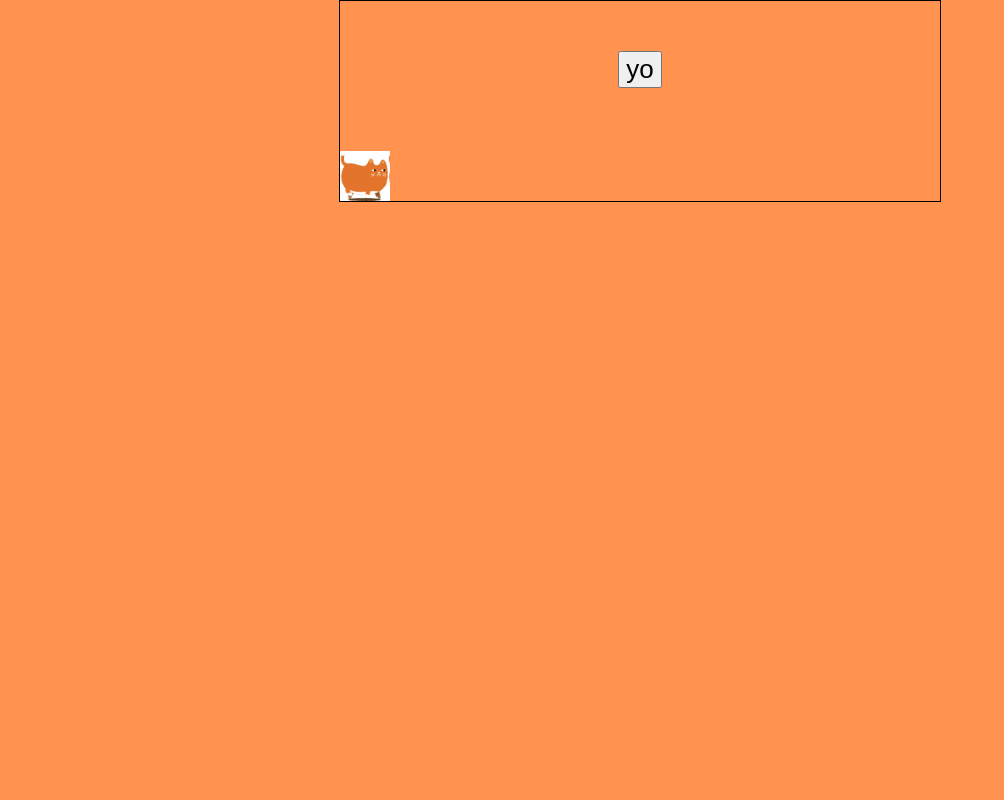
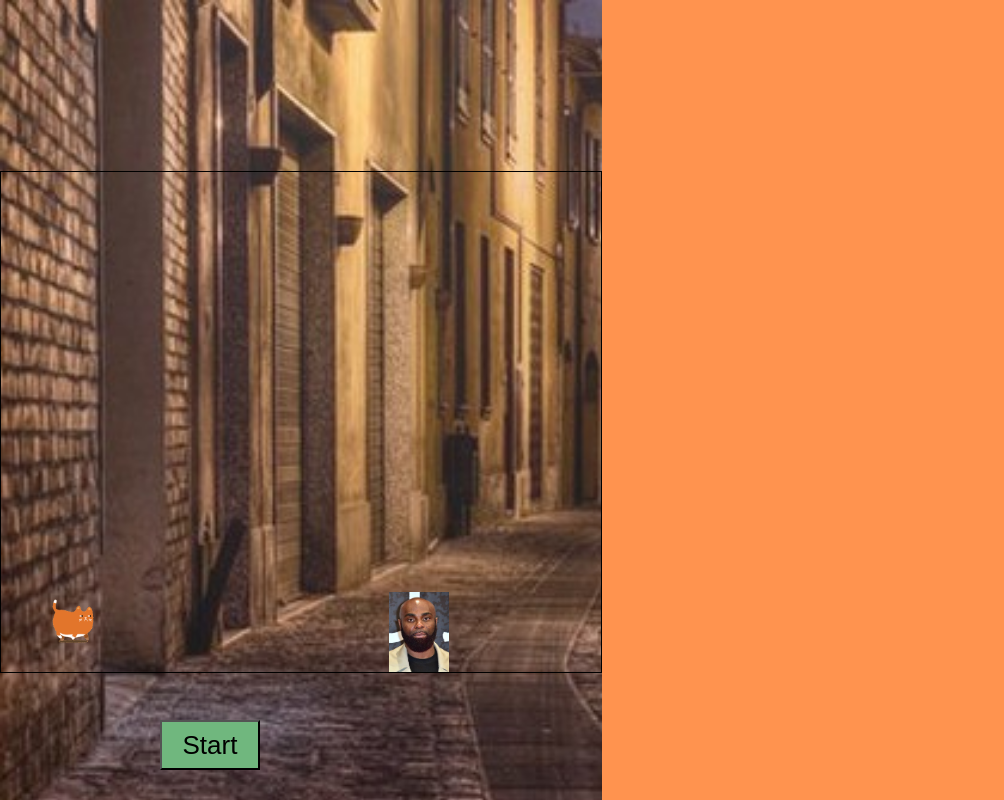
Before and after one commit to Pierre-Berger/Hackathon-, a React (Vite) app in the folder frontend/: page /GameContent in a window 1280 px wide. Shown: the whole page, without its empty margins (0-1004 px from the left). Built offline with nearby package versions, Linux system fonts and the light colour scheme.

Commit message:
game added

```diff
--- a/frontend/src/components/GameContent.jsx
+++ b/frontend/src/components/GameContent.jsx
@@ -1,27 +1,47 @@
-/* eslint-disable jsx-a11y/no-noninteractive-tabindex */
-/* eslint-disable jsx-a11y/no-static-element-interactions */
-import React, { useState, useEffect } from "react";
+/* eslint-disable no-unused-vars */
+/* eslint-disable func-names */
+/* eslint-disable no-alert */
+import React, { useState } from "react";
 import "../css/Game.css";
 
 function GameContent() {
-  const catGamer = document.getElementById("cat");
-  const [nik, setNik] = useState(0);
-  function jump() {
-    catGamer.classList.add("jump");
-    setNik(nik + 1);
+  const cat = document.getElementById("cat");
+  const kaaris = document.getElementById("kaaris");
+  const [isJump, setIsJump] = useState(false);
+  if (isJump === "true") {
+    setIsJump(false);
   }
+  const isAlive = setInterval(function () {
+    const catTop = parseInt(
+      window.getComputedStyle(cat).getPropertyValue("top"),
+      10
+    );
+    const kaarisLeft = parseInt(
+      window.getComputedStyle(kaaris).getPropertyValue("left"),
+      10
+    );
 
-  useEffect(() => {
-    // eslint-disable-next-line no-console
-    console.log("nik");
-  }, [nik]);
+    if (kaarisLeft < 80 && kaarisLeft > 0 && catTop >= 300) {
+      if (window.confirm("GameOver!")) {
+        window.location.reload(true);
+      }
+    }
+  }, 10);
+
   return (
-    <div className="game-container">
-      <div tabIndex={-1} id="cat" />
-      <div className="kaaris" />
-      <button type="button" onClick={() => jump()}>
-        yo
-      </button>
+    <div className="container">
+      <div className="game-container">
+        <div id="cat" className={isJump ? "jump" : "no-jump"} />
+        <div id="kaaris" />
+      </div>
+      <div className="button-start">
+        <button
+          type="button"
+          onKeyDown={(() => setIsJump(!isJump), () => setIsJump(!isJump))}
+        >
+          Start
+        </button>
+      </div>
     </div>
   );
 }
--- a/frontend/src/css/Game.css
+++ b/frontend/src/css/Game.css
@@ -1,38 +1,83 @@
+.container {
+  position: fixed;
+  height: 844px;
+  background-image: url(../assets/ruelle.jpg);
+  background-size: cover;
+}
+
+.button-start {
+  position: absolute;
+  top: 720px;
+  left: 160px;
+}
+
+.button-start > button {
+  height: 50px;
+  width: 100px;
+  background-color: var(--secondary);
+}
+
 .game-container {
   width: 600px;
-  height: 200px;
+  height: 500px;
   border: 1px solid black;
-  margin: auto;
+  margin: 0;
+  position: fixed top;
 }
 
 #cat {
-  width: 50px;
-  height: 50px;
-  background-image: url(../assets/catJumper.jpg);
-  background-size: contain;
-
+  width: 100px;
+  height: 100px;
+  background-image: url(../assets/gif1.gif);
+  background-size: cover;
   position: relative;
-  top: 150px;
+  top: 400px;
 }
 
 .jump {
-  animation: jump 0.3s linear;
+  animation: jump 0.8s linear;
 }
 
 @keyframes jump {
   0% {
-    top: 150px;
+    top: 400px;
   }
-  30% {
-    top: 130px;
+  20% {
+    top: 300px;
+  }
+  40% {
+    top: 200px;
   }
   50% {
-    top: 80px;
+    top: 100px;
+  }
+  60% {
+    top: 200px;
   }
   80% {
-    top: 130px;
+    top: 300px;
   }
   100% {
-    top: 150px;
+    top: 400px;
   }
 }
+
+#kaaris {
+  width: 60px;
+  height: 80px;
+  top: 320px;
+  left: 580px;
+  position: relative;
+  background-image: url(../assets/kaaris.jpg);
+  background-size: cover;
+  animation: block 1.5s infinite linear;
+}
+
+@keyframes block {
+  0% {
+    left: 580px;
+  }
+  100% {
+    left: -20px;
+  }
+}
```
Also changed, not shown: frontend/src/components/Game.js (deleted, +0 -7 lines), frontend/src/assets/kaaris.jpg (added), frontend/src/assets/ruelle.jpg (added).
